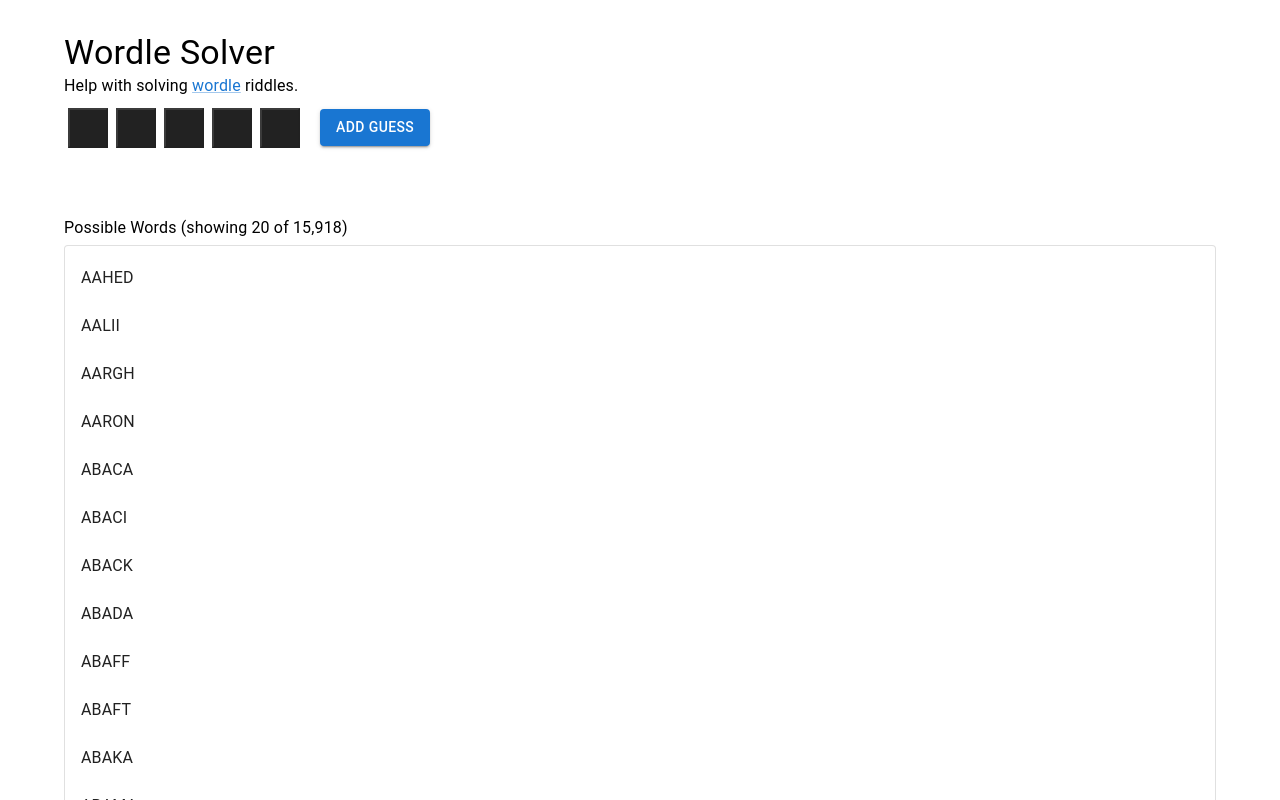
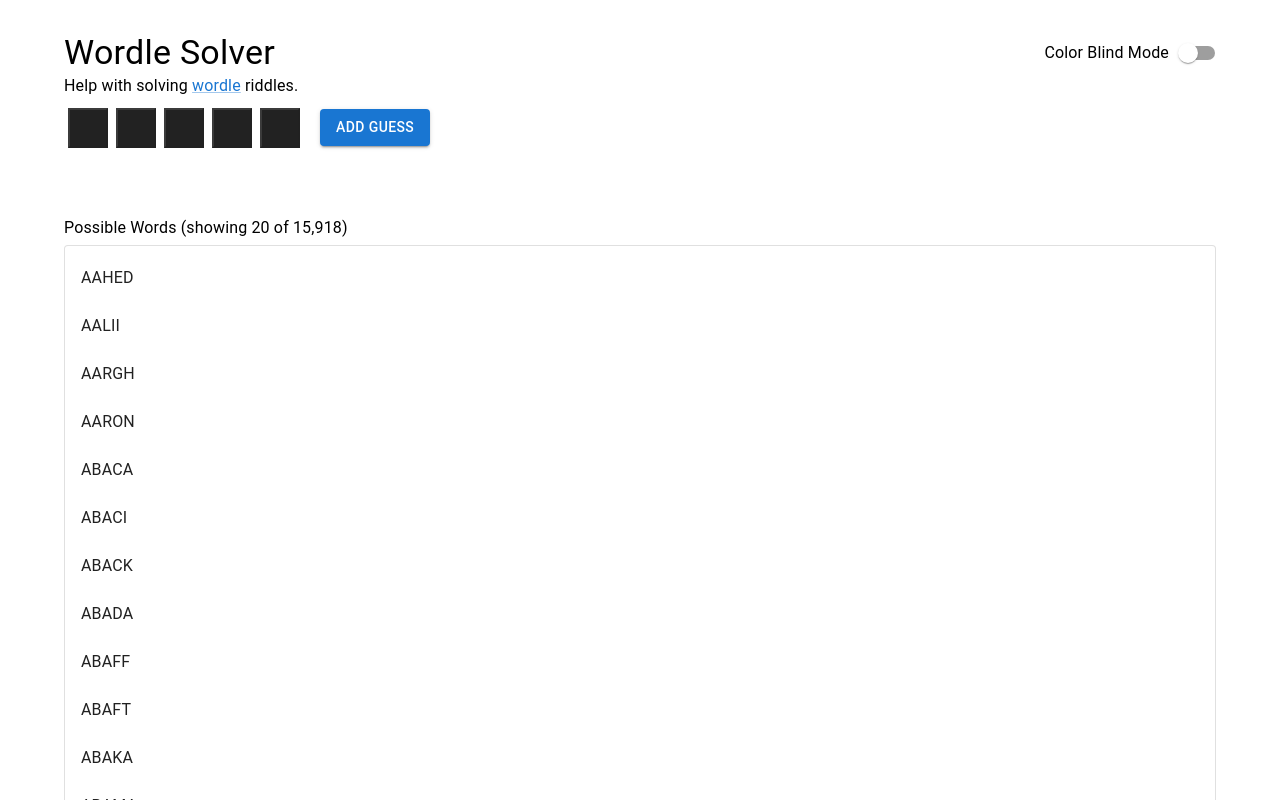
Before and after one commit to austinChappell/wordle_solver, a React (Create React App) app: page / in a window 1280 px wide. Shown: the top 800 px of the page. Built offline with nearby package versions, Linux system fonts and the light colour scheme.

Commit message:
Add colorblind option

```diff
--- a/src/App.tsx
+++ b/src/App.tsx
@@ -8,11 +8,13 @@
 import {
   Box,
   Container,
+  FormControlLabel,
   Link,
   List,
   ListItem,
   ListItemText,
   Paper,
+  Switch,
   Typography
 } from '@mui/material';
 
@@ -22,6 +24,7 @@
 import { maxPossibilitiesToShow, numOfGuesses, numOfLetters } from './constants';
 
 function App() {
+  const [colorBlindMode, setColorBlindMode] = useState(false);
   const [words, setWords] = useState<string[] | null>(null);
   const [attemptedGuesses, setAttemptedGuesses] = useState<LetterGuess[][]>([]);
 
@@ -85,12 +88,28 @@
   return (
     <Box marginY={4}>
       <Container>
-        <Typography
-          component="h1"
-          variant="h4"
+        <Box
+          display="flex"
+          justifyContent="space-between"
         >
-          Wordle Solver
-        </Typography>
+          <Typography
+            component="h1"
+            variant="h4"
+          >
+            Wordle Solver
+          </Typography>
+
+          <FormControlLabel
+            control={(
+              <Switch
+                checked={colorBlindMode}
+                onChange={() => setColorBlindMode(mode => !mode)}
+              />
+            )}
+            label="Color Blind Mode"
+            labelPlacement="start"
+          />
+        </Box>
 
         <Typography
           component="h2"
@@ -101,6 +120,7 @@
 
         {Array(numOfGuesses).fill(Boolean).slice(0, attemptedGuesses.length + 1).map((_attempt, index) => (
           <WordRow
+            colorBlindMode={colorBlindMode}
             key={index}
             onSetGuess={handleSetGuess}
             showEditButton={index === attemptedGuesses.length}
--- a/src/LetterGrid.tsx
+++ b/src/LetterGrid.tsx
@@ -15,18 +15,19 @@
 }
 
 interface Props {
+  colorBlindMode: boolean;
   letters: LetterGuess[];
   onClickLetter?: (index: number, result: Result) => () => void;
   onClickResult?: Result;
 }
 
 // Local Variables
-const getBackgroundColor = (result: Result) => {
+const getBackgroundColor = (result: Result, colorBlindMode: boolean) => {
   switch (result) {
     case Result.Correct:
-      return '#038A0E';
+      return colorBlindMode ? '#DB7500' : '#038A0E';
     case Result.Exists:
-      return '#CCA80A';
+      return colorBlindMode ? '#37B3F0' : '#CCA80A';
     case Result.Wrong:
       return '#222222';
   }
@@ -35,9 +36,15 @@
   display: 'flex',
 });
 const size = window.innerWidth < 500 ? 32 : 40;
-const LetterContainer = styled.button<{ result: Result }>(({ result }) => ({
+const LetterContainer = styled.button<{
+  colorBlindMode: boolean;
+  result: Result;
+}>(({
+  colorBlindMode,
+  result
+}) => ({
   alignItems: 'center',
-  backgroundColor: getBackgroundColor(result),
+  backgroundColor: getBackgroundColor(result, colorBlindMode),
   color: '#FFFFFF',
   display: 'flex',
   justifyContent: 'center',
@@ -50,6 +57,7 @@
 
 // Component Definition
 const LetterGrid: FC<Props> = ({
+  colorBlindMode,
   letters,
   onClickLetter,
   onClickResult,
@@ -58,6 +66,7 @@
     <Grid>
       {letters.map((l, index) => (
         <LetterContainer
+          colorBlindMode={colorBlindMode}
           disabled={!onClickLetter}
           key={index}
           onClick={onClickLetter?.(index, onClickResult ?? Result.Correct)}
--- a/src/WordRow.tsx
+++ b/src/WordRow.tsx
@@ -23,6 +23,7 @@
 // Local Typings
 type Step = 'word' | 'yellowLetters' | 'greenLetters';
 interface Props {
+  colorBlindMode: boolean;
   onSetGuess: (guess: LetterGuess[]) => void;
   showEditButton: boolean;
 }
@@ -36,19 +37,20 @@
   alignItems: 'center',
   display: 'flex',
 });
-const getTitle = (step: Step) => {
+const getTitle = (step: Step, colorBlindMode: boolean) => {
   switch (step) {
     case 'word':
       return 'Enter Your Guess';
     case 'yellowLetters':
-      return 'Select the Yellow Letters';
+      return `Select the ${colorBlindMode ? 'Blue' : 'Yellow'} Letters`;
     case 'greenLetters':
-      return 'Select the Green Letters';
+      return `Select the ${colorBlindMode ? 'Orange' : 'Green'} Letters`;
   }
 }
 
 // Component Definition
 const WordRow: FC<Props> = ({
+  colorBlindMode,
   onSetGuess,
   showEditButton,
 }) => {
@@ -103,7 +105,10 @@
   return (
     <>
       <Container>
-        <LetterGrid letters={letters} />
+        <LetterGrid
+          colorBlindMode={colorBlindMode}
+          letters={letters}
+        />
 
         {showEditButton && (
           <Box marginLeft={2}>
@@ -125,7 +130,7 @@
         open={isDialogOpen}
       >
         <DialogTitle>
-          {getTitle(step)}
+          {getTitle(step, colorBlindMode)}
         </DialogTitle>
 
         {step === 'word' && (
@@ -155,6 +160,7 @@
           <>
             <DialogContent>
               <LetterGrid
+                colorBlindMode={colorBlindMode}
                 letters={letters}
                 onClickLetter={handleClickLetter}
                 onClickResult={Result.Exists}
@@ -186,6 +192,7 @@
           <>
             <DialogContent>
               <LetterGrid
+                colorBlindMode={colorBlindMode}
                 letters={letters}
                 onClickLetter={handleClickLetter}
                 onClickResult={Result.Correct}
```
